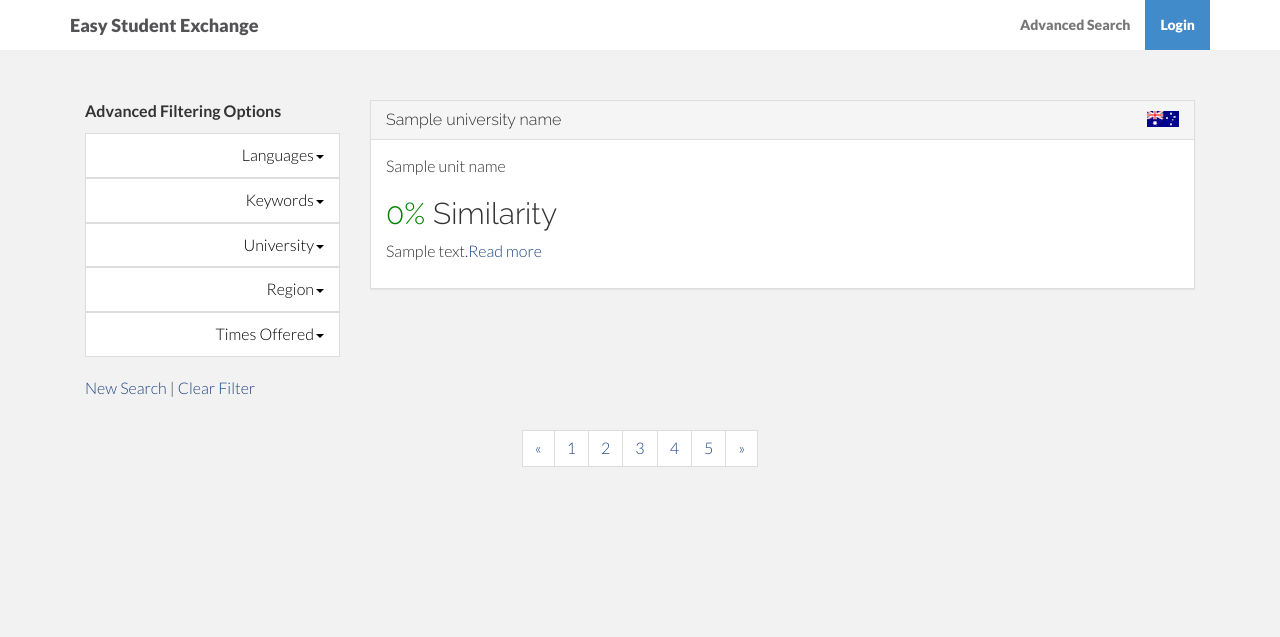
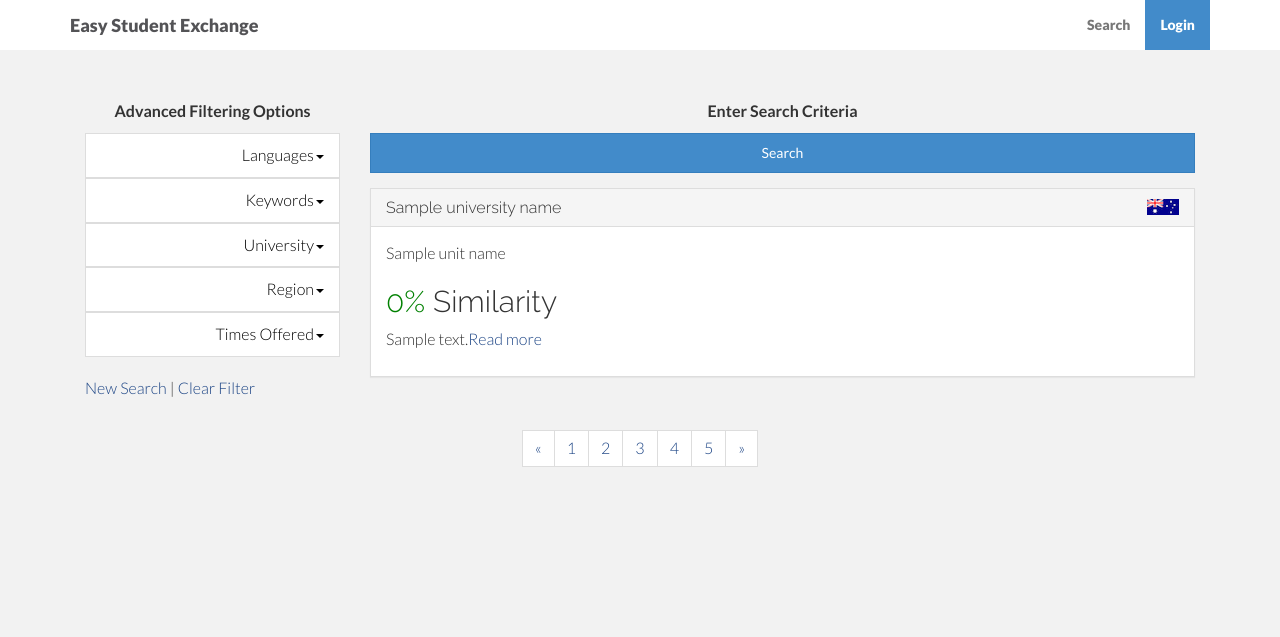
Before and after one commit to uwaunitmatching/live-webserver, a Django app: template app/templates/results.html in a window 1280 px wide. Shown: the top 637 px of the page. Run offline with Django 3.2, Linux system fonts and the light colour scheme; the template is opened without the code that fills it: most values are stand-ins (such as "Sample title", 1, 10 or a date in 2020); some libraries are stand-ins or nearby versions.

Commit message:
Large update
Enabled and customised admin panel.
setup django form. Processing of form still not complete

```diff
--- a/DjangoWebProject/urls.py
+++ b/DjangoWebProject/urls.py
@@ -22,9 +22,8 @@
 urlpatterns = patterns('',
     # Examples:
     url(r'^$', my_homepage_view),
-    url(r'^admin$', include(admin.site.urls)),
-    url(r'^login$', Redirect('/admin'),
-    url(r'^results$', results),
+    url(r'^admin', include(admin.site.urls)),
+    url(r'^results', results),
     url(r'^index$', my_homepage_view),
     url(r'^search$', search),
 
--- a/app/forms.py
+++ b/app/forms.py
@@ -16,3 +16,7 @@
                                widget=forms.PasswordInput({
                                    'class': 'form-control',
                                    'placeholder':'Password'}))
+
+class searchForm(forms.Form):
+    university = forms.CharField(label='Your current University', max_length=100)
+    unit = forms.CharField(label='Unit you would like to match', max_length=100)
--- a/app/templates/base.html
+++ b/app/templates/base.html
@@ -45,8 +45,8 @@
         </div>
         <div class="navbar-collapse collapse">
           <ul id="topright" class="nav navbar-nav navbar-right">
-              <li role="presentation"><a href="results">Advanced Search</a></li>
-              <li class="active" role="presentation"><a href="login">Login</a></li>
+              <li role="presentation"><a href="search">Search</a></li>
+              <li class="active" role="presentation"><a href="admin">Login</a></li>
           </ul>
         </div><!--/.nav-collapse -->
 
--- a/app/templates/search.html
+++ b/app/templates/search.html
@@ -7,7 +7,9 @@
   <div id="searchContainer" class="container">
       <!-- left hand side -->
       <div class="col-md-3">
-        <p><b>Advanced Filtering Options</b></p>
+          <div style="text-align:center;">
+              <p><b>Advanced Filtering Options</b></p>
+          </div>
           <ul id="sidebar" class="list-group">
             <a href="#"><li class="list-group-item">Languages<span class="caret"></span></li></a>
             <a href="#"><li class="list-group-item">Keywords<span class="caret"></span></li></a>
@@ -16,15 +18,31 @@
             <a href="#"><li class="list-group-item">Times Offered<span class="caret"></span></li></a>
           </ul>
         <div id="inline-filter">
-          <p><a href="#">New Search</a>
+          <p><a href="search">New Search</a>
           | <a href="#">Clear Filter</a></p>
         </div>
 
 
     </div> <!-- col3 -->
 
+      <div class="col-md-9">
 
-{# {% for i in 5 | get_range %} #}
+          <div style="text-align:center;">
+              <p><b>Enter Search Criteria</b></p>
+          </div>
+
+          <div class="form-group">
+              <form action="/results/" method="post">
+                  {% csrf_token %}
+                  {{ form }}
+                  <input type="submit" class="btn btn-primary btn-block button-search" value="Search">
+                  <!--<a href="results"><button type="submit" class="btn btn-primary btn-block button-search">Search</button></a>-->
+              </form>
+                  </div>
+          </div> <!-- col-md-9 -->
+
+
+{# {% for i in 8 | get_range %} #}
   <div class="col-md-9">
   {% block results %}{% endblock %}
   </div>
```
Also changed, not shown: app/views.py (+15 -4 lines).
